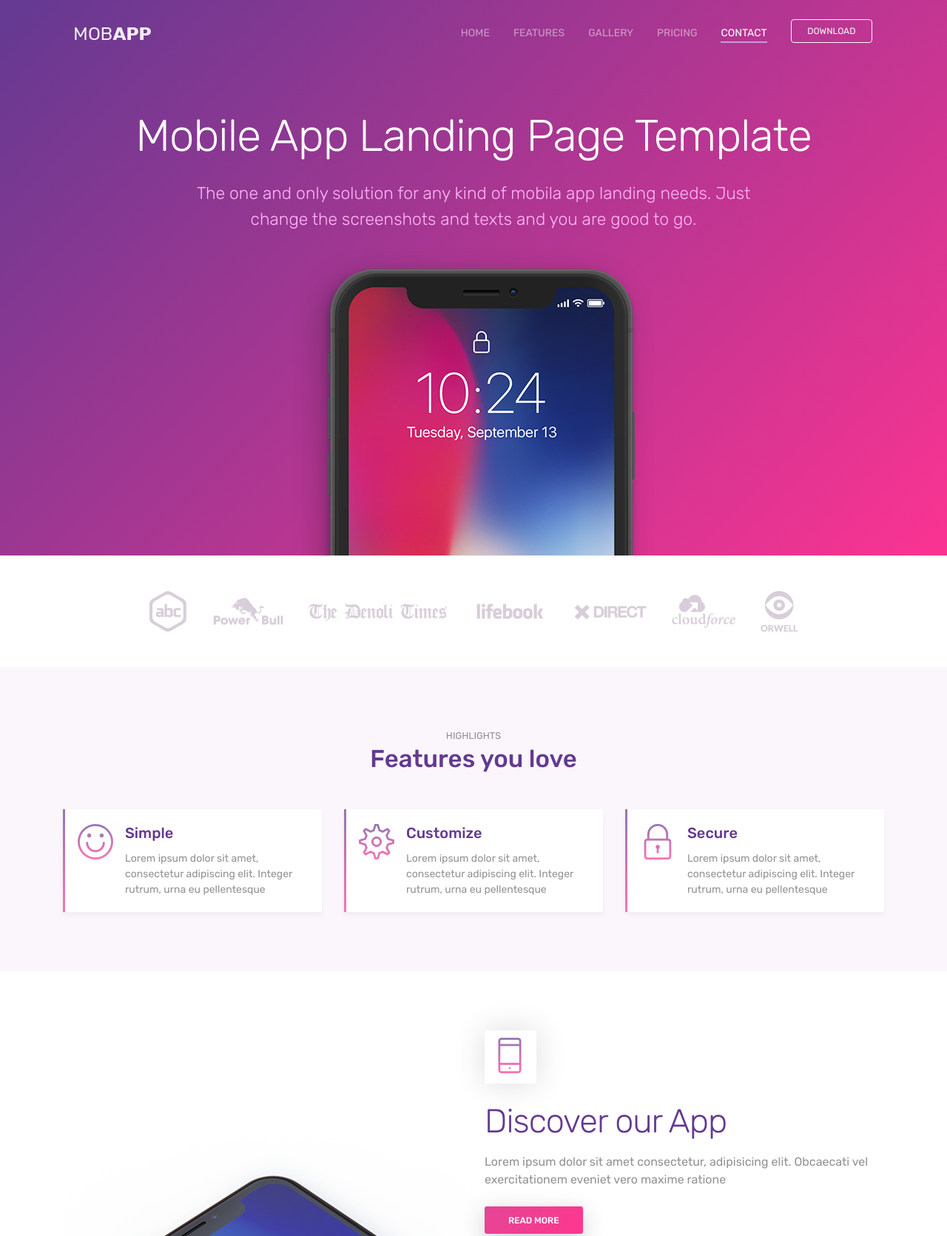
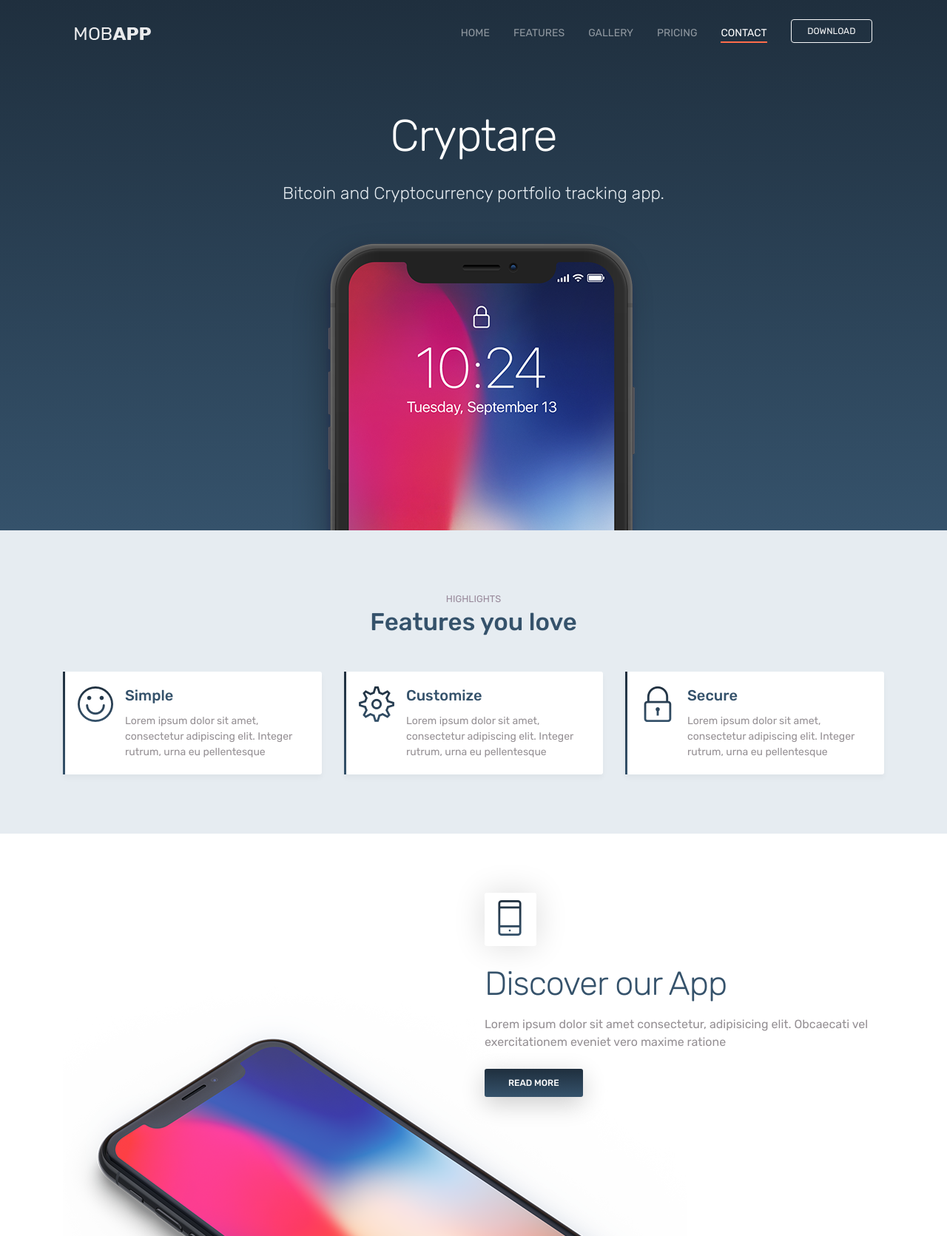
Before and after one commit to atalw/cryptare.io, a plain HTML site: page index.html in a window 1280 px wide. Shown: the top 1671 px of the page at 74% size. Drawn offline with Linux system fonts and the light colour scheme.

Commit message:
Style changes

```diff
--- a/css/style.css
+++ b/css/style.css
@@ -37,12 +37,12 @@ body {
 }
 
 a {
-    color: #e38cb7;
+    color: #FF6C4A;
 }
 
 a:hover,
 a:focus {
-    color: #d6619c;
+    color: #FF6C4A;
 }
 
 h1 {
@@ -55,13 +55,13 @@ h1 {
 h2 {
     font-size: 45px;
     font-weight: 300;
-    color: #633991;
+    color: #35526B;
     letter-spacing: -1px;
     margin-bottom: 1rem;
 }
 
 h3 {
-    color: #633991;
+    color: #35526B;
     font-size: 33px;
     font-weight: 500;
 }
@@ -69,7 +69,7 @@ h3 {
 h4 {
     font-size: 20px;
     font-weight: 500;
-    color: #633991;
+    color: #35526B;
 }
 
 h5 {
@@ -110,10 +110,11 @@ p.lead {
 
 .btn-primary {
     border-radius: 3px;
-    background-image: -moz-linear-gradient( 122deg, #e54595 0%, #fd378e 100%);
-    background-image: -webkit-linear-gradient( 122deg, #e54595 0%, #fd378e 100%);
-    background-image: -ms-linear-gradient( 122deg, #e54595 0%, #fd378e 100%);
-    background-image: linear-gradient( 122deg, #e54595 0%, #fd378e 100%);
+    background: #1f2f3e; /* Old browsers */
+    background-image: -moz-linear-gradient(top, #1f2f3e 0%, #35526b 100%); /* FF3.6-15 */
+    background-image: -webkit-linear-gradient(top, #1f2f3e 0%,#35526b 100%); /* Chrome10-25,Safari5.1-6 */
+    background-image: linear-gradient(to bottom, #1f2f3e 0%,#35526b 100%); /* W3C, IE10+, FF16+, Chrome26+, Opera12+, Safari7+ */
+    filter: progid:DXImageTransform.Microsoft.gradient( startColorstr='#1f2f3e', endColorstr='#35526b',GradientType=0 ); /* IE6-9 */
     box-shadow: 0px 9px 32px 0px rgba(0, 0, 0, 0.2);
     font-weight: 500;
     padding: 0.6rem 2rem;
@@ -150,7 +151,7 @@ p.lead {
 }
 
 .light-bg {
-    background-color: #faf6fb;
+    background-color: #e6ecf1;
 }
 
 .section {
@@ -186,13 +187,11 @@ p.lead {
 
 .nav-menu.is-scrolling,
 .nav-menu.menu-is-open {
-    background-color: rgb(74, 13, 143);
-    background: -moz-linear-gradient(135deg, rgb(74, 13, 143) 0%, rgb(250, 42, 143) 100%);
-    background: -webkit-linear-gradient(135deg, rgb(74, 13, 143) 0%, rgb(250, 42, 143) 100%);
-    background: linear-gradient(135deg, rgb(74, 13, 143) 0%, rgb(250, 42, 143) 100%);
-    -webkit-box-shadow: 0px 5px 23px 0px rgba(0, 0, 0, 0.1);
-    -moz-box-shadow: 0px 5px 23px 0px rgba(0, 0, 0, 0.1);
-    box-shadow: 0px 5px 23px 0px rgba(0, 0, 0, 0.1);
+    background: #1f2f3e; /* Old browsers */
+    background: -moz-linear-gradient(top, #1f2f3e 0%, #35526b 100%); /* FF3.6-15 */
+    background: -webkit-linear-gradient(top, #1f2f3e 0%,#35526b 100%); /* Chrome10-25,Safari5.1-6 */
+    background: linear-gradient(to bottom, #1f2f3e 0%,#35526b 100%); /* W3C, IE10+, FF16+, Chrome26+, Opera12+, Safari7+ */
+    filter: progid:DXImageTransform.Microsoft.gradient( startColorstr='#1f2f3e', endColorstr='#35526b',GradientType=0 ); /* IE6-9 */
 }
 
 .nav-menu.is-scrolling {
@@ -211,7 +210,7 @@ p.lead {
     }
     .navbar-nav>.nav-item>.nav-link.active:after {
         content: "";
-        border-bottom: 2px solid #cd99d4;
+        border-bottom: 2px solid #FF6C4A;
         left: 1rem;
         right: 1rem;
         bottom: 5px;
@@ -240,16 +239,17 @@ header {
 }
 
 .bg-gradient {
-    background-image: -moz-linear-gradient( 135deg, rgba(60, 8, 118, 0.8) 0%, rgba(250, 0, 118, 0.8) 100%);
-    background-image: -webkit-linear-gradient( 135deg, rgba(60, 8, 118, 0.8) 0%, rgba(250, 0, 118, 0.8) 100%);
-    background-image: -ms-linear-gradient( 135deg, rgba(60, 8, 118, 0.8) 0%, rgba(250, 0, 118, 0.8) 100%);
-    background-image: linear-gradient( 135deg, rgba(60, 8, 118, 0.8) 0%, rgba(250, 0, 118, 0.8) 100%);
+    background: #1f2f3e; /* Old browsers */
+    background: -moz-linear-gradient(top, #1f2f3e 0%, #35526b 100%); /* FF3.6-15 */
+    background: -webkit-linear-gradient(top, #1f2f3e 0%,#35526b 100%); /* Chrome10-25,Safari5.1-6 */
+    background: linear-gradient(to bottom, #1f2f3e 0%,#35526b 100%); /* W3C, IE10+, FF16+, Chrome26+, Opera12+, Safari7+ */
+    filter: progid:DXImageTransform.Microsoft.gradient( startColorstr='#1f2f3e', endColorstr='#35526b',GradientType=0 ); /* IE6-9 */
 }
 
 .tagline {
     font-size: 23px;
     font-weight: 300;
-    color: #ffb8f6;
+    color: #e6ecf1;
     max-width: 800px;
     margin: 0 auto;
 }
@@ -280,10 +280,11 @@ header {
 ----------------------*/
 
 .gradient-fill:before {
-    color: #fc73b4;
-    background: -moz-linear-gradient(top, #9477b4 0%, #fc73b4 100%);
-    background: -webkit-linear-gradient(top, #9477b4 0%, #fc73b4 100%);
-    background: linear-gradient(to bottom, #9477b4 0%, #fc73b4 100%);
+    background: #1f2f3e; /* Old browsers */
+    background: -moz-linear-gradient(top, #1f2f3e 0%, #35526b 100%); /* FF3.6-15 */
+    background: -webkit-linear-gradient(top, #1f2f3e 0%,#35526b 100%); /* Chrome10-25,Safari5.1-6 */
+    background: linear-gradient(to bottom, #1f2f3e 0%,#35526b 100%); /* W3C, IE10+, FF16+, Chrome26+, Opera12+, Safari7+ */
+    filter: progid:DXImageTransform.Microsoft.gradient( startColorstr='#1f2f3e', endColorstr='#35526b',GradientType=0 ); /* IE6-9 */
     -webkit-background-clip: text;
     background-clip: text;
     -webkit-text-fill-color: transparent;
@@ -309,10 +310,11 @@ header {
     content: "";
     position: absolute;
     width: 3px;
-    color: #fc73b4;
-    background: -moz-linear-gradient(top, #9477b4 0%, #fc73b4 100%);
-    background: -webkit-linear-gradient(top, #9477b4 0%, #fc73b4 100%);
-    background: linear-gradient(to bottom, #9477b4 0%, #fc73b4 100%);
+    background: #1f2f3e; /* Old browsers */
+    background: -moz-linear-gradient(top, #1f2f3e 0%, #35526b 100%); /* FF3.6-15 */
+    background: -webkit-linear-gradient(top, #1f2f3e 0%,#35526b 100%); /* Chrome10-25,Safari5.1-6 */
+    background: linear-gradient(to bottom, #1f2f3e 0%,#35526b 100%); /* W3C, IE10+, FF16+, Chrome26+, Opera12+, Safari7+ */
+    filter: progid:DXImageTransform.Microsoft.gradient( startColorstr='#1f2f3e', endColorstr='#35526b',GradientType=0 ); /* IE6-9 */
     top: 0;
     bottom: 0;
     left: 0;
--- a/index.html
+++ b/index.html
@@ -10,12 +10,12 @@ URI     : https://colorlib.com
  -->
 
 <head>
-    <title>MobApp - App Landing Page Template</title>
+    <title>Cryptare - Bitcoin and Cryptocurrency Portfolio Tracking</title>
     <!-- Required meta tags -->
     <meta charset="utf-8">
     <meta name="viewport" content="width=device-width, initial-scale=1, shrink-to-fit=no">
-    <meta name="description" content="Mobland - Mobile App Landing Page Template">
-    <meta name="keywords" content="HTML5, bootstrap, mobile, app, landing, ios, android, responsive">
+    <meta name="description" content="Cryptare - Bitcoin and Cryptocurrency Portfolio Tracking">
+    <meta name="keywords" content="cryptare, ios, app, cryptocurrency, bitcoin, ethereum, portfolio, tracking, tracker">
 
     <!-- Font -->
     <link rel="dns-prefetch" href="//fonts.googleapis.com">
@@ -60,17 +60,17 @@ URI     : https://colorlib.com
 
     <header class="bg-gradient" id="home">
         <div class="container mt-5">
-            <h1>Mobile App Landing Page Template</h1>
-            <p class="tagline">The one and only solution for any kind of mobila app landing needs. Just change the screenshots and texts and you are good to go. </p>
+            <h1>Cryptare</h1>
+            <p class="tagline">Bitcoin and Cryptocurrency portfolio tracking app. </p>
         </div>
         <div class="img-holder mt-3"><img src="images/iphonex.png" alt="phone" class="img-fluid"></div>
     </header>
 
-    <div class="client-logos my-5">
+<!--     <div class="client-logos my-5">
         <div class="container text-center">
             <img src="images/client-logos.png" alt="client logos" class="img-fluid">
         </div>
-    </div>
+    </div> -->
 
     <div class="section light-bg" id="features">
 
@@ -263,7 +263,7 @@ URI     : https://colorlib.com
     <!-- // end .section -->
 
 
-    <div class="section light-bg">
+    <!-- <div class="section light-bg">
 
         <div class="container">
             <div class="row">
@@ -300,11 +300,11 @@ URI     : https://colorlib.com
 
         </div>
 
-    </div>
+    </div> -->
     <!-- // end .section -->
 
 
-    <div class="section">
+    <!-- <div class="section">
         <div class="container">
             <div class="section-title">
                 <small>TESTIMONIALS</small>
@@ -334,7 +334,7 @@ URI     : https://colorlib.com
 
         </div>
 
-    </div>
+    </div> -->
     <!-- // end .section -->
 
 
@@ -361,7 +361,7 @@ URI     : https://colorlib.com
 
 
 
-    <div class="section" id="pricing">
+    <!-- <div class="section" id="pricing">
         <div class="container">
             <div class="section-title">
                 <small>PRICING</small>
@@ -423,7 +423,7 @@ URI     : https://colorlib.com
 
         </div>
 
-    </div>
+    </div> -->
     <!-- // end .section -->
 
 
```
